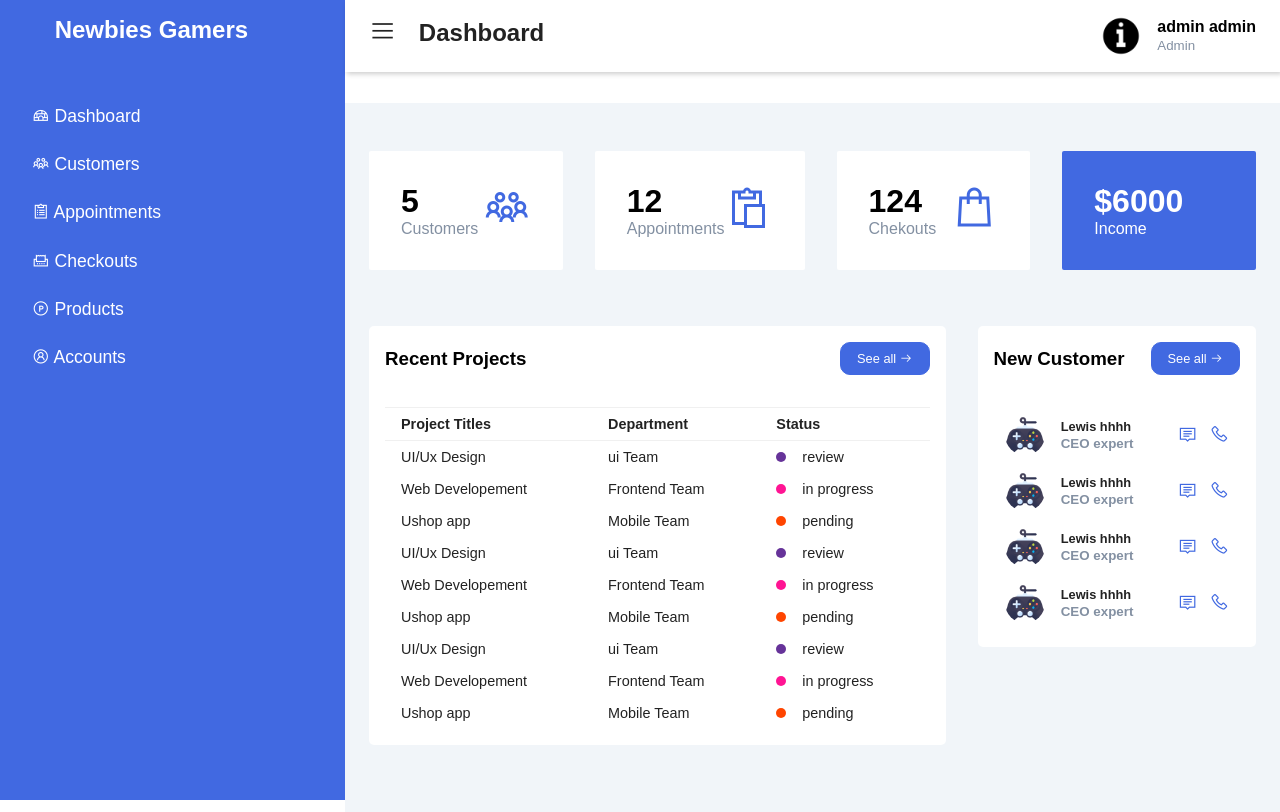
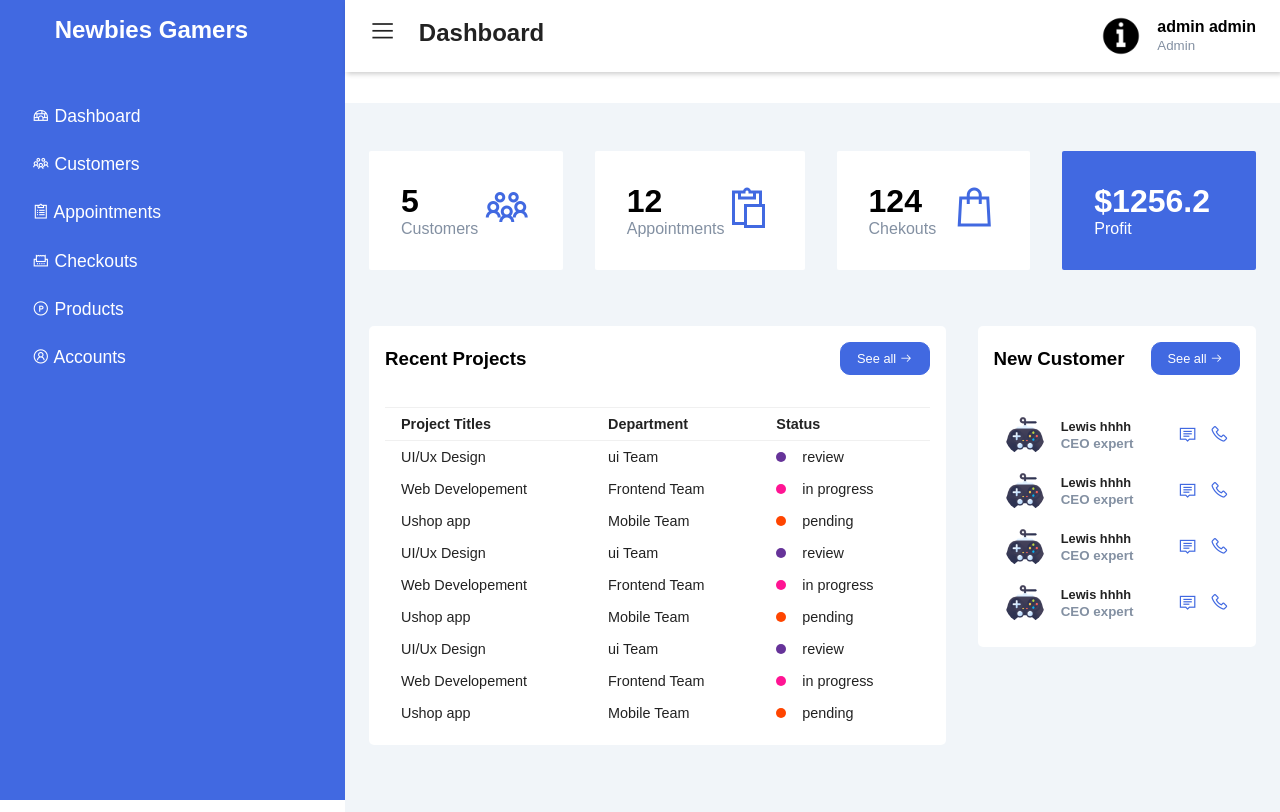
Before and after one commit to jadhammoud7/Capstone-Project, a PHP site: page /home-admin/home-admin.php in a window 1280 px wide. Shown: the top 812 px of the page. Run offline with PHP 8.4, Linux system fonts and the light colour scheme; a user stored in the database is signed in; data comes from the database, SQL or seed files in the repository.

Commit message:
added total profit made in history

```diff
--- a/home-admin/home-admin.php
+++ b/home-admin/home-admin.php
@@ -20,12 +20,21 @@ $stmt_total_customers = $connection->prepare($query_total_customers);
 $stmt_total_customers->execute();
 $results_total_customers = $stmt_total_customers->get_result();
 $row_total_customers = $results_total_customers->fetch_assoc();
+
+
 //sum of all appointments
 $query_total_appointments = "SELECT COUNT(appointment_id) as total_appointments FROM appointments";
 $stmt_total_appointments = $connection->prepare($query_total_appointments);
 $stmt_total_appointments->execute();
 $results_total_appointments = $stmt_total_appointments->get_result();
 $row_total_appointments = $results_total_appointments->fetch_assoc();
+
+//sum of all appointments
+$query_total_profit = "SELECT SUM(total_price_including_tax) as total_profit FROM checkouts";
+$stmt_total_profit = $connection->prepare($query_total_profit);
+$stmt_total_profit->execute();
+$results_total_profit = $stmt_total_profit->get_result();
+$row_total_profit = $results_total_profit->fetch_assoc();
 
 ?>
 
@@ -156,8 +165,8 @@ $row_total_appointments = $results_total_appointments->fetch_assoc();
                 </div>
                 <div class="card-single">
                     <div>
-                        <h1>$6000</h1>
-                        <span>Income</span>
+                        <h1>$<?php echo $row_total_profit['total_profit']?></h1>
+                        <span>Profit</span>
                     </div>
                     <div>
                         <span class="las la-google-wallet"></span>
```
